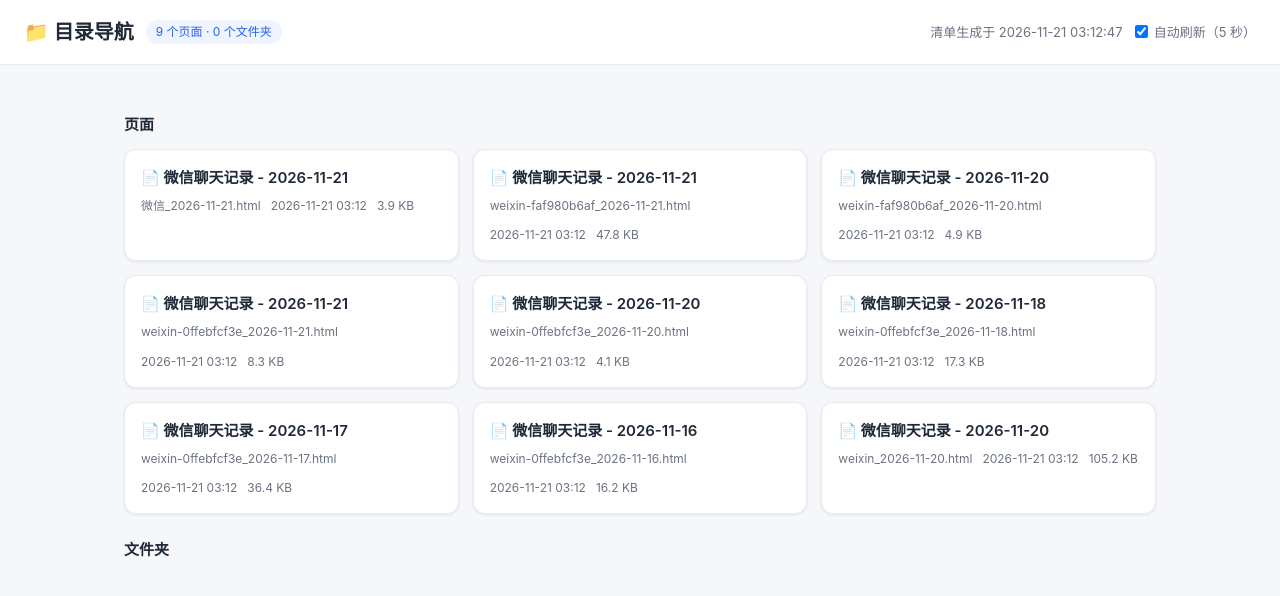
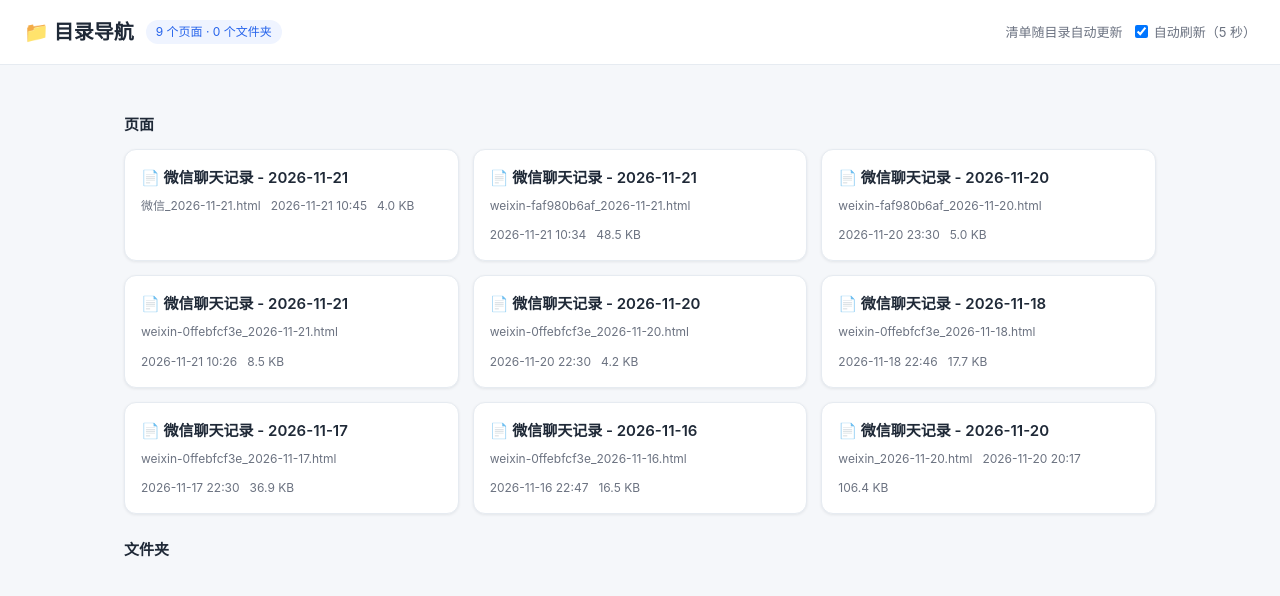
Before and after one commit to lingying222/chat, a plain HTML site: page index.html in a window 1280 px wide. Drawn offline with Linux system fonts and the light colour scheme.

Commit message:
fix(manifest): 清单去掉时间戳，Actions 提交标记 [skip ci] 防循环
# Conflicts:
#	manifest.js
#	manifest.json

```diff
--- a/index.html
+++ b/index.html
@@ -160,7 +160,7 @@
 
       const total = countFiles(root);
       document.getElementById("summary").textContent = total + " 个页面 · " + root.folders.length + " 个文件夹";
-      document.getElementById("updatedAt").textContent = "清单生成于 " + state.data.generatedAt;
+      document.getElementById("updatedAt").textContent = "清单随目录自动更新";
       document.getElementById("emptyTip").style.display = total === 0 ? "block" : "none";
     }
 
--- a/manifest.js
+++ b/manifest.js
@@ -1,6 +1,5 @@
 // 由 build_manifest.py 自动生成，请勿手动编辑
 window.__MANIFEST__ = {
-  "generatedAt": "2026-11-21 03:12:47",
   "root": {
     "name": ".",
     "path": "",
@@ -10,64 +9,64 @@ window.__MANIFEST__ = {
         "name": "weixin-0ffebfcf3e_2026-11-16.html",
         "path": "weixin-0ffebfcf3e_2026-11-16.html",
         "title": "微信聊天记录 - 2026-11-16",
-        "size": 16575,
-        "mtime": "2026-11-21 03:12"
+        "size": 16857,
+        "mtime": "2026-11-16 22:47"
       },
       {
         "name": "weixin-0ffebfcf3e_2026-11-17.html",
         "path": "weixin-0ffebfcf3e_2026-11-17.html",
         "title": "微信聊天记录 - 2026-11-17",
-        "size": 37261,
-        "mtime": "2026-11-21 03:12"
+        "size": 37798,
+        "mtime": "2026-11-17 22:30"
       },
       {
         "name": "weixin-0ffebfcf3e_2026-11-18.html",
         "path": "weixin-0ffebfcf3e_2026-11-18.html",
         "title": "微信聊天记录 - 2026-11-18",
-        "size": 17759,
-        "mtime": "2026-11-21 03:12"
+        "size": 18095,
+        "mtime": "2026-11-18 22:46"
       },
       {
         "name": "weixin-0ffebfcf3e_2026-11-20.html",
         "path": "weixin-0ffebfcf3e_2026-11-20.html",
         "title": "微信聊天记录 - 2026-11-20",
-        "size": 4183,
-        "mtime": "2026-11-21 03:12"
+        "size": 4319,
+        "mtime": "2026-11-20 22:30"
       },
       {
         "name": "weixin-0ffebfcf3e_2026-11-21.html",
         "path": "weixin-0ffebfcf3e_2026-11-21.html",
         "title": "微信聊天记录 - 2026-11-21",
-        "size": 8517,
-        "mtime": "2026-11-21 03:12"
+        "size": 8708,
+        "mtime": "2026-11-21 10:26"
       },
       {
         "name": "weixin-faf980b6af_2026-11-20.html",
         "path": "weixin-faf980b6af_2026-11-20.html",
         "title": "微信聊天记录 - 2026-11-20",
-        "size": 4982,
-        "mtime": "2026-11-21 03:12"
+        "size": 5114,
+        "mtime": "2026-11-20 23:30"
       },
       {
         "name": "weixin-faf980b6af_2026-11-21.html",
         "path": "weixin-faf980b6af_2026-11-21.html",
         "title": "微信聊天记录 - 2026-11-21",
-        "size": 48900,
-        "mtime": "2026-11-21 03:12"
+        "size": 49635,
+        "mtime": "2026-11-21 10:34"
       },
       {
         "name": "weixin_2026-11-20.html",
         "path": "weixin_2026-11-20.html",
         "title": "微信聊天记录 - 2026-11-20",
-        "size": 107723,
-        "mtime": "2026-11-21 03:12"
+        "size": 108934,
+        "mtime": "2026-11-20 20:17"
       },
       {
         "name": "微信_2026-11-21.html",
         "path": "微信_2026-11-21.html",
         "title": "微信聊天记录 - 2026-11-21",
-        "size": 4017,
-        "mtime": "2026-11-21 03:12"
+        "size": 4139,
+        "mtime": "2026-11-21 10:45"
       }
     ]
   }
```
Also changed, not shown: manifest.json, 2 other files.
